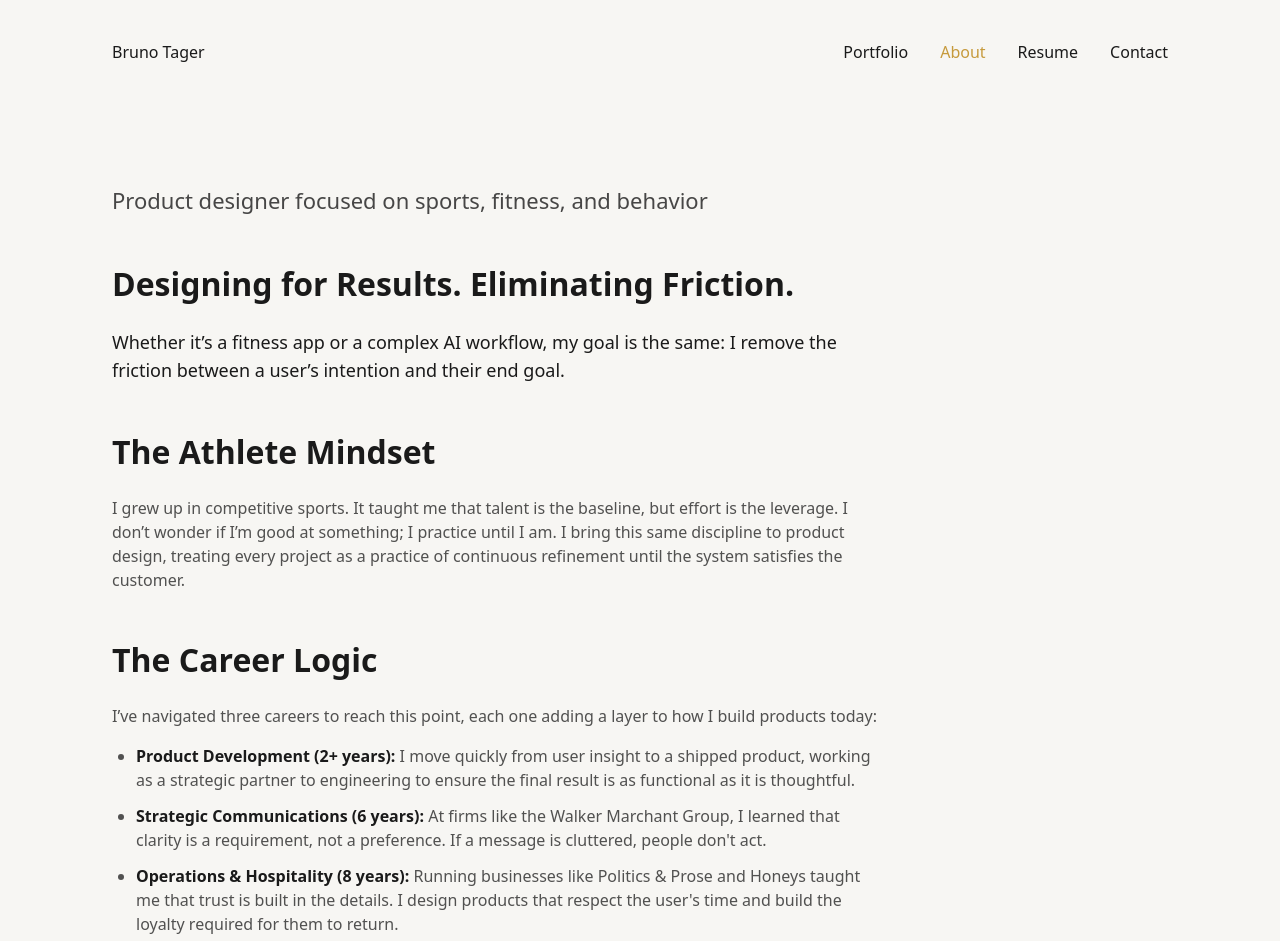
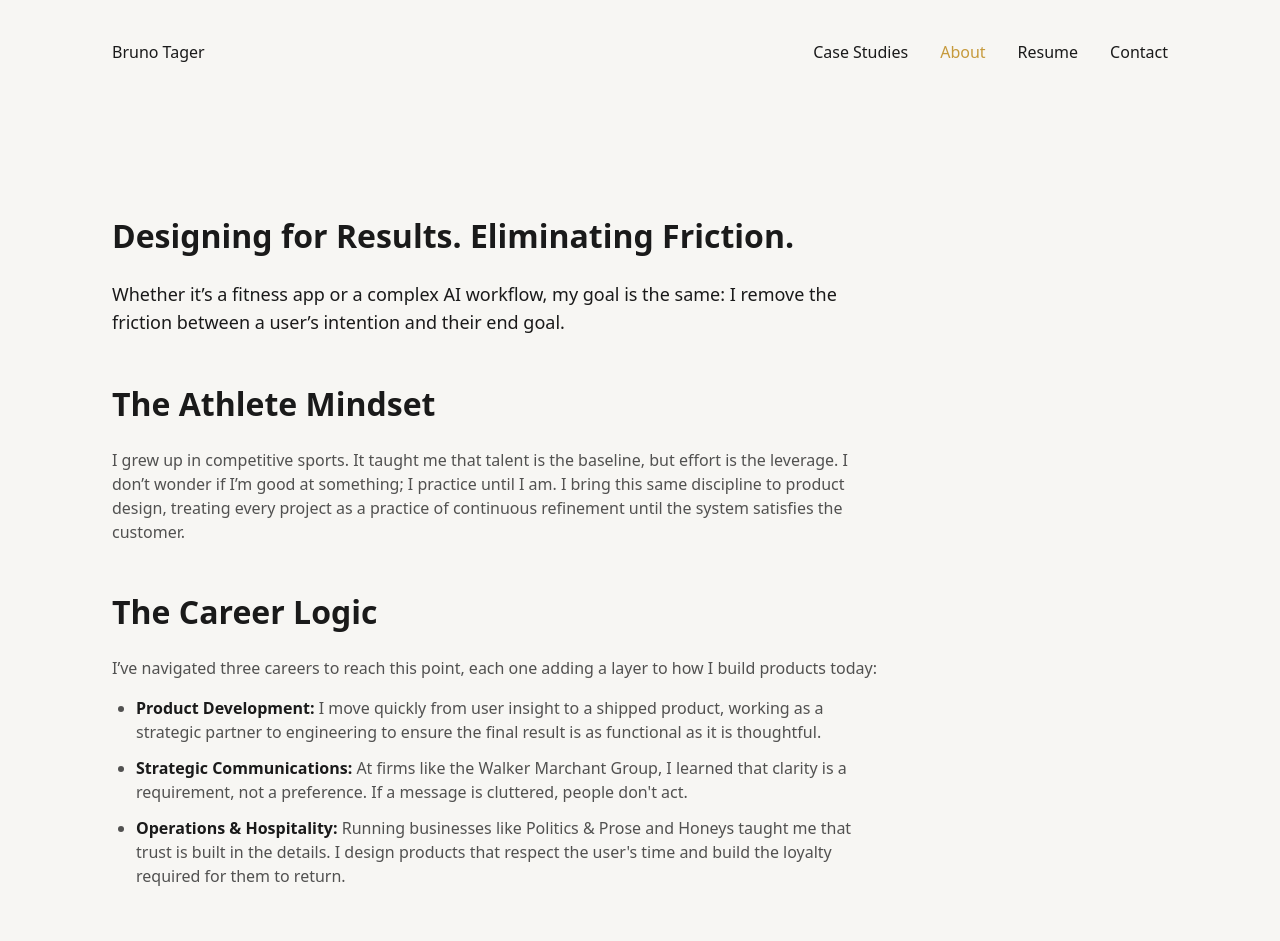
Before and after one commit to brunotager/portfolio, a Next.js app: page /about in a window 1280 px wide. Shown: the top 941 px of the page. Built offline with nearby package versions, Linux system fonts and the light colour scheme; a web font is replaced by a local one.

Commit message:
Update case study CTAs, remove experience durations, fix video scaling on desktop, and adjust About page padding

```diff
--- a/src/app/about/page.tsx
+++ b/src/app/about/page.tsx
@@ -6,15 +6,7 @@ import { CopyEmail } from "@/components/ui/CopyEmail";
 export default function AboutPage() {
   return (
     <main className="flex flex-col">
-      <section className="relative px-6 md:px-12 pt-16 md:pt-24 pb-32 max-w-6xl mx-auto w-full flex flex-col justify-start">
-
-        {/* Intro Header */}
-        <div className="mb-8 md:mb-12">
-          <p className="text-[18px] md:text-[22px] font-normal leading-[28px] md:leading-[32px] text-brand-text/80 max-w-2xl">
-            Product designer focused on sports, fitness, and behavior
-          </p>
-        </div>
-
+      <section className="relative px-6 md:px-12 pt-32 pb-24 max-w-6xl mx-auto w-full flex flex-col justify-start">
         {/* Content Section */}
         <div className="flex flex-col max-w-3xl w-full">
 
@@ -40,9 +32,9 @@ export default function AboutPage() {
                 I’ve navigated three careers to reach this point, each one adding a layer to how I build products today:
               </p>
               <ul className="list-outside list-disc pl-6 space-y-3">
-                <li><strong className="text-brand-text font-semibold">Product Development (2+ years):</strong> I move quickly from user insight to a shipped product, working as a strategic partner to engineering to ensure the final result is as functional as it is thoughtful.</li>
-                <li><strong className="text-brand-text font-semibold">Strategic Communications (6 years):</strong> At firms like the Walker Marchant Group, I learned that clarity is a requirement, not a preference. If a message is cluttered, people don&apos;t act.</li>
-                <li><strong className="text-brand-text font-semibold">Operations &amp; Hospitality (8 years):</strong> Running businesses like Politics &amp; Prose and Honeys taught me that trust is built in the details. I design products that respect the user&apos;s time and build the loyalty required for them to return.</li>
+                <li><strong className="text-brand-text font-semibold">Product Development:</strong> I move quickly from user insight to a shipped product, working as a strategic partner to engineering to ensure the final result is as functional as it is thoughtful.</li>
+                <li><strong className="text-brand-text font-semibold">Strategic Communications:</strong> At firms like the Walker Marchant Group, I learned that clarity is a requirement, not a preference. If a message is cluttered, people don&apos;t act.</li>
+                <li><strong className="text-brand-text font-semibold">Operations &amp; Hospitality:</strong> Running businesses like Politics &amp; Prose and Honeys taught me that trust is built in the details. I design products that respect the user&apos;s time and build the loyalty required for them to return.</li>
               </ul>
             </div>
 
@@ -64,7 +56,7 @@ export default function AboutPage() {
 
             {/* CTA */}
             <div className="flex items-center gap-6 w-full">
-              <Button href="/#work">Portfolio</Button>
+              <Button href="/#work">Case Studies</Button>
               <div className="flex flex-col items-start">
                 <CopyEmail />
                 <p className="text-brand-text/50 font-medium text-[13px] mt-2">
--- a/src/app/page.tsx
+++ b/src/app/page.tsx
@@ -8,28 +8,28 @@ import { CopyEmail } from "@/components/ui/CopyEmail";
 
 const PORTFOLIO_ITEMS = [
   {
-    title: "Codiris",
+    title: "Codiris: Systems Architecture",
     summary: <>Scaled a 0 to 1 AI environment by identifying a systemic industry problem and <strong>using data-driven research</strong> to iterate the product from v1 to v2.</>,
     href: "/portfolio/codiris",
     imageSrc: "/images/codiris-homepage.png",
     imageBgColor: "transparent",
   },
   {
-    title: "Fit & Fun",
+    title: "Fit & Fun: Behavioral Design",
     summary: <>Drove fitness consistency by engineering a low-friction habit loop that rewards effort and builds <strong>visible, immediate momentum.</strong></>,
     href: "/portfolio/fit-and-fun",
     imageSrc: "/images/fit-and-fun-homepage.png",
     imageBgColor: "#F7F6F3",
   },
   {
-    title: "CycleBot",
+    title: "Cyclebot: Driving ROI",
     summary: <>Solved a <strong>70% abandonment rate</strong> by replacing user hesitation with a decisive AI agent that builds buying confidence.</>,
     href: "/portfolio/cyclebot",
     imageSrc: "/images/cyclebot-homepage.png",
     imageBgColor: "#F7F6F3",
   },
   {
-    title: "CCTA",
+    title: "CCTA: High-Trust UX",
     summary: <>Lowered the barrier to mental health care by transforming a cluttered interface into a <strong>calm, goal-oriented experience.</strong></>,
     href: "/portfolio/ccta",
     imageSrc: "/images/ccta-homepage.png",
@@ -83,7 +83,7 @@ export default function Home() {
           <span className="block md:inline">Designing the path from intention to action.</span>
         </p>
         <div className="flex items-center gap-4 flex-col sm:flex-row">
-          <Button href="#work">Portfolio</Button>
+          <Button href="#work">Case Studies</Button>
           <Button href="#about" variant="outline">About</Button>
         </div>
 
@@ -159,9 +159,9 @@ export default function Home() {
                 I’ve built my career across three distinct industries, all centered on one thing: <strong>understanding how people move from intention to action.</strong>
               </p>
               <ul className="list-outside list-disc pl-6 space-y-3 mb-10 text-[16px] leading-[24px] text-brand-text/80">
-                <li><span className="font-semibold text-brand-text">Product Development (2+ years):</span> I treat design as a practice of continuous iteration; refining every detail until the system satisfies the customer.</li>
-                <li><span className="font-semibold text-brand-text">Strategic Communications (6 years):</span> Managed communications for Fortune 500 clients, learning how to shape perception and move large audiences toward a specific goal without losing clarity.</li>
-                <li><span className="font-semibold text-brand-text">Operations &amp; Hospitality (8 years):</span> Built and scaled new business concepts from the ground up, focusing on how small, consistent details build the trust required to build customer loyalty.</li>
+                <li><span className="font-semibold text-brand-text">Product Development:</span> I treat design as a practice of continuous iteration; refining every detail until the system satisfies the customer.</li>
+                <li><span className="font-semibold text-brand-text">Strategic Communications:</span> Managed communications for Fortune 500 clients, learning how to shape perception and move large audiences toward a specific goal without losing clarity.</li>
+                <li><span className="font-semibold text-brand-text">Operations &amp; Hospitality:</span> Built and scaled new business concepts from the ground up, focusing on how small, consistent details build the trust required to build customer loyalty.</li>
               </ul>
 
               <h3 className="text-[20px] font-semibold text-brand-text mb-4">Core Principles</h3>
--- a/src/components/layout/Navigation.tsx
+++ b/src/components/layout/Navigation.tsx
@@ -63,7 +63,7 @@ export function Navigation() {
                   pathname === "/" || pathname.startsWith("/portfolio") ? "text-brand-accent" : "text-brand-text hover:text-brand-accent"
                 }`}
               >
-                Portfolio
+                Case Studies
               </a>
               <div className="absolute top-full left-0 pt-4 -mt-2 opacity-0 pointer-events-none group-hover:opacity-100 group-hover:pointer-events-auto transition-opacity duration-200 w-64">
                 <div className="bg-brand-bg border border-border-light rounded-md p-2 flex flex-col gap-4">
@@ -137,7 +137,7 @@ export function Navigation() {
           <div>
             <div className={`text-sm font-semibold tracking-widest uppercase mb-4 ${
               pathname === "/" || pathname.startsWith("/portfolio") ? "text-brand-accent" : "text-brand-text/50"
-            }`}>Portfolio</div>
+            }`}>Case Studies</div>
             <div className="flex flex-col gap-4 pl-4 border-l border-border-light">
               {PORTFOLIO_ITEMS.map((item) => (
                 <Link
--- a/src/components/ui/VisualBlock.tsx
+++ b/src/components/ui/VisualBlock.tsx
@@ -78,7 +78,7 @@ export function VisualBlock({ src, alt, className = "my-4", contained = false }:
 
   const imageClasses = contained
     ? "h-auto block w-full max-w-[280px] sm:max-w-[360px] md:max-w-[400px] lg:max-w-[450px] mx-auto my-6 rounded-[8px]"
-    : "w-full h-auto block rounded-[8px] md:rounded-[12px]";
+    : "w-full md:w-auto md:max-w-full h-auto md:max-h-[80vh] block mx-auto rounded-[8px] md:rounded-[12px]";
 
   const containerClasses = contained
     ? `w-full rounded-[16px] overflow-hidden relative bg-border-light/40 flex justify-center py-8 ${className}`
```
